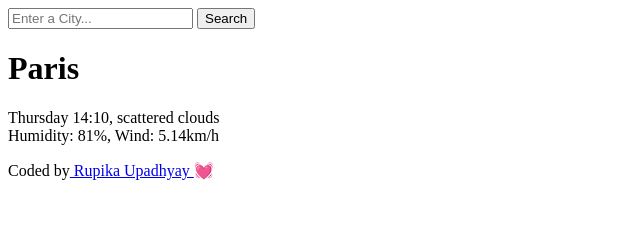
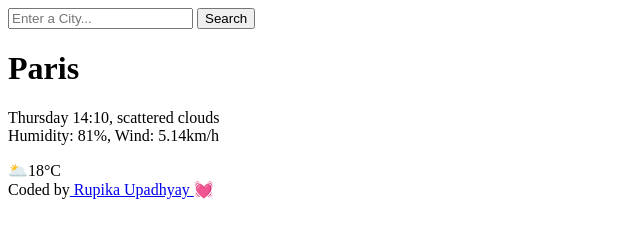
Before and after one commit to Rupikaupa2006/meteo-prediction, a plain HTML site: page index.html in a window 1280 px wide. Shown: the whole page, without its empty margins (0-640 px from the left). Drawn offline with Linux system fonts and the light colour scheme.

Commit message:
added basic div blocks

```diff
--- a/index.html
+++ b/index.html
@@ -13,12 +13,17 @@
         </form>
      </header>
     <main>
+        <div>
     <h1>Paris</h1>
     <p>
         Thursday 14:10, scattered clouds
         <br/>
         Humidity: 81%, Wind: 5.14km/h
     </p>
+    </div>
+    <div>
+    🌥️18°C
+    </div>
     </main>
     <footer>
       Coded by<a href="https://github.com/rupikaupa2006"> Rupika Upadhyay </a>
```
